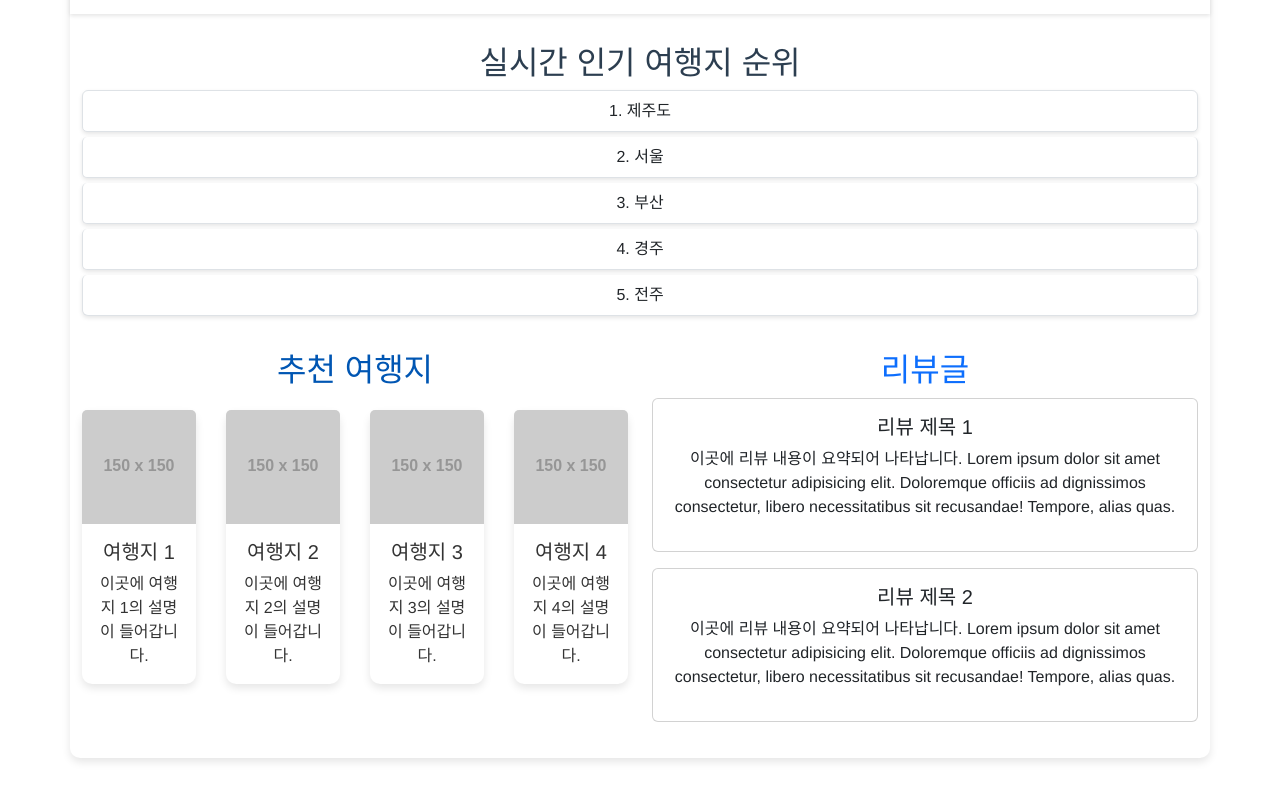
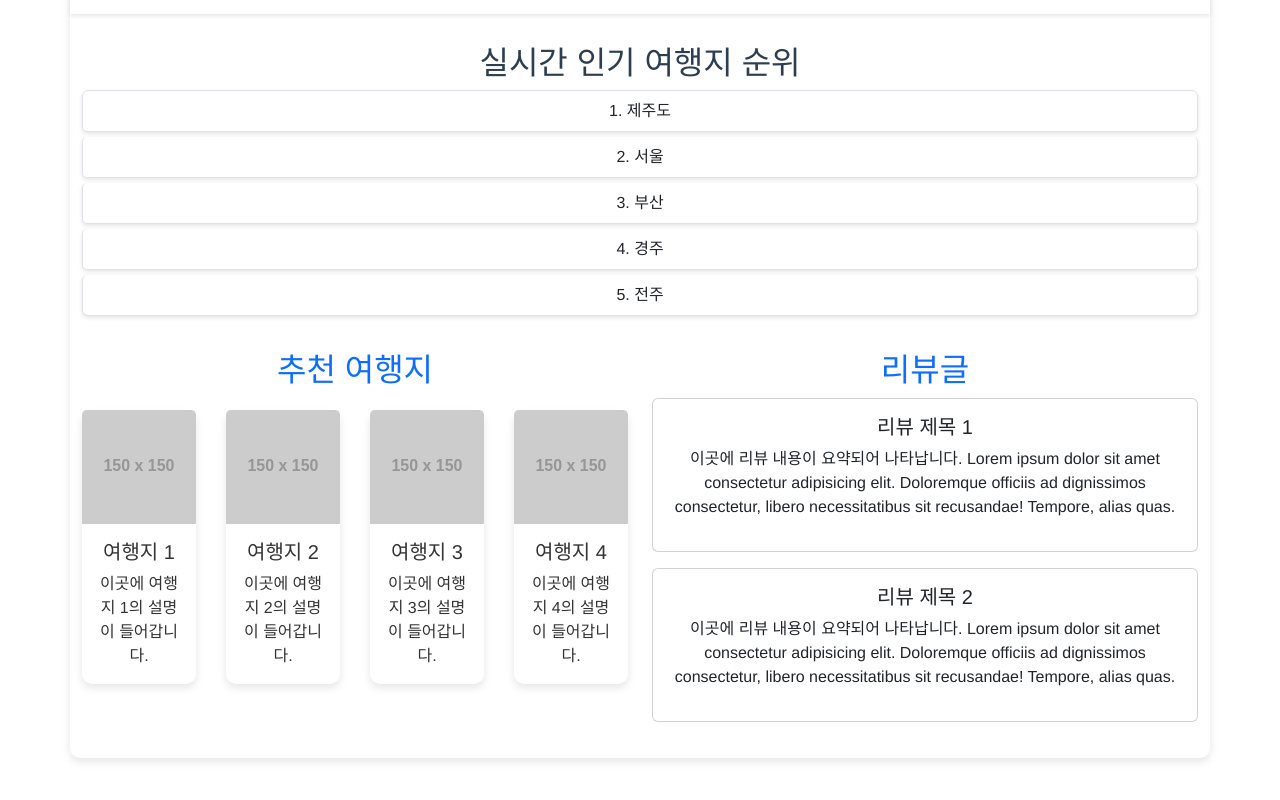
Before and after one commit to travElWith-N1S3/travElWith, a Vue app in the folder vue_tamplets/: page / in a window 1280 px wide. Shown: the part 566-1366 px from the top of the page. Built offline with nearby package versions, Linux system fonts and the light colour scheme; what @ckeditor/ckeditor5-vue would draw is missing.

Commit message:
Docs: 수정. 제목 및 css 수정

```diff
--- a/vue_tamplets/package.json
+++ b/vue_tamplets/package.json
@@ -1,5 +1,5 @@
 {
-  "name": "test1",
+  "name": "travElWith",
   "version": "0.1.0",
   "private": true,
   "scripts": {
@@ -10,6 +10,9 @@
   "dependencies": {
     "@ckeditor/ckeditor5-build-classic": "^41.4.2",
     "@ckeditor/ckeditor5-vue": "^5.1.0",
+    "@ckeditor/ckeditor5-image": "^27.0.0",
+    "@ckeditor/ckeditor5-essentials": "^27.0.0",
+    "@ckeditor/ckeditor5-utils": "^27.0.0",
     "@popperjs/core": "^2.11.8",
     "bootstrap": "^5.3.3",
     "core-js": "^3.8.3",
--- a/vue_tamplets/src/components/home/RecommendedDestinations.vue
+++ b/vue_tamplets/src/components/home/RecommendedDestinations.vue
@@ -68,7 +68,6 @@ a {
   color: #333333; /* 텍스트 색상 다크 그레이 */
 }
 h2 {
-  color: #0056b3; /* 제목 색상 다크 블루 */
   margin-bottom: 20px;
 }
 </style>
--- a/vue_tamplets/src/views/ReviewForm.vue
+++ b/vue_tamplets/src/views/ReviewForm.vue
@@ -36,7 +36,7 @@ export default {
       reviewContent: "",
       editor: ClassicEditor,
       editorConfig: {
-        placeholder: '게시물 내용을 입력해주세요',
+        placeholder: '리뷰 내용을 입력해주세요',
         height: '400px',
       },
     };
```
Also changed, not shown: 1 other file (tests, documents, lock files or other folders).
